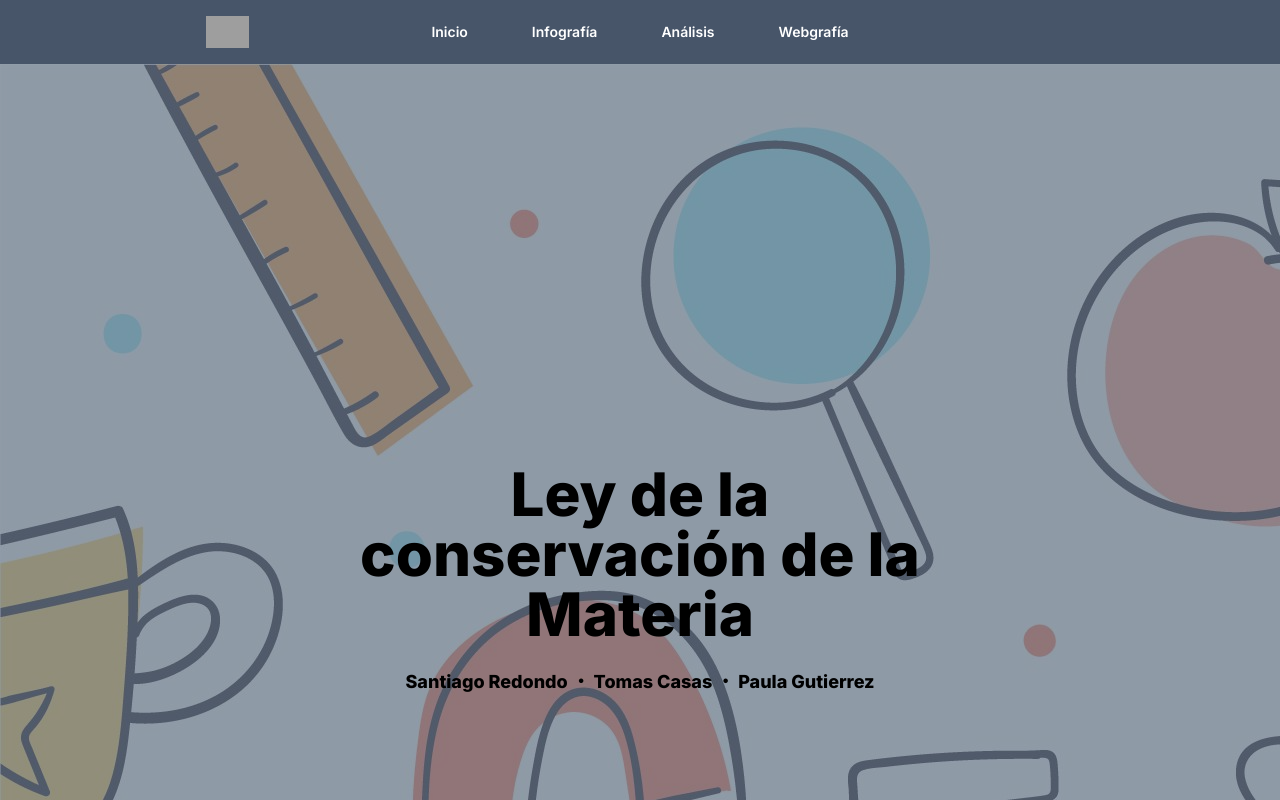
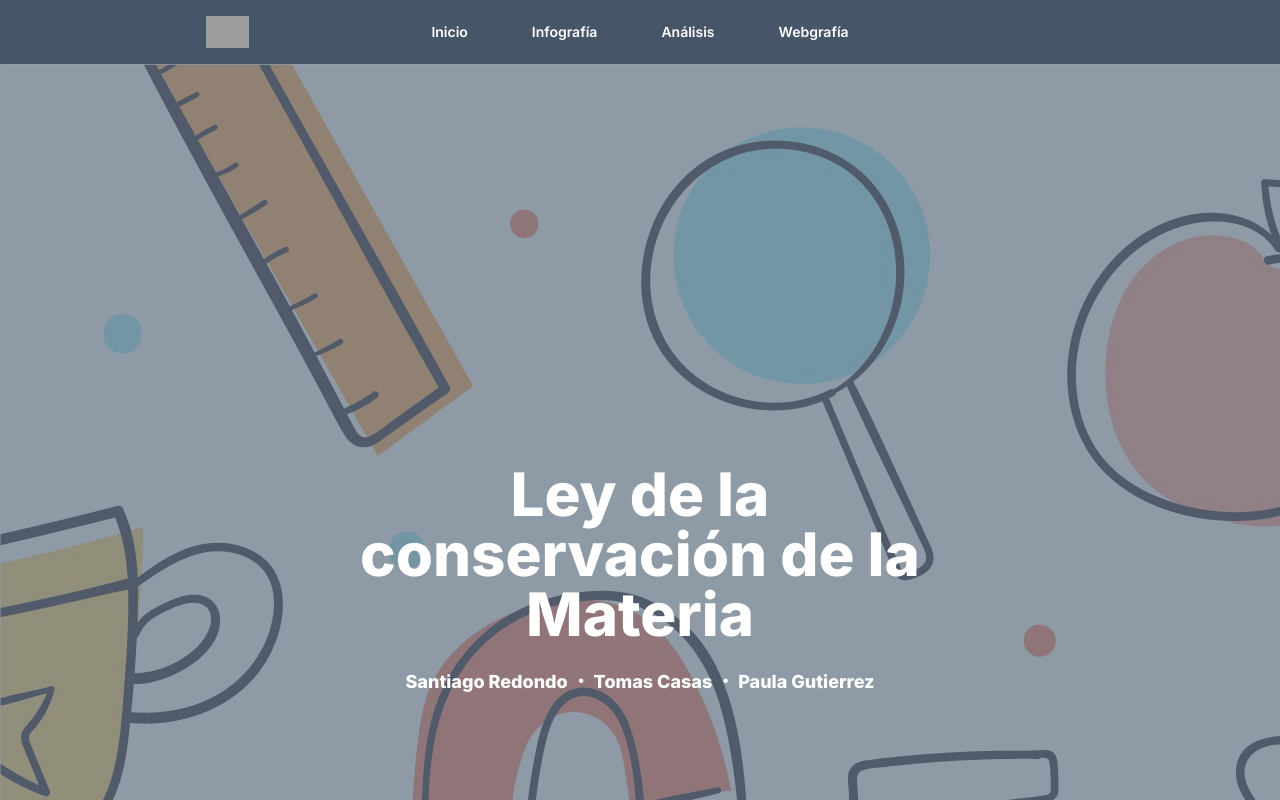
Before and after one commit to KobaBooba/xd, a Next.js app: page / in a window 1280 px wide. Shown: the top 800 px of the page. Built offline with nearby package versions, Linux system fonts and the light colour scheme; grey boxes are pictures that could not be loaded.

Commit message:
Actualizar page.tsx

```diff
--- a/src/app/page.tsx
+++ b/src/app/page.tsx
@@ -8,7 +8,7 @@ export default function Home() {
         <div className="absolute inset-0 bg-slate-500 opacity-70" />
         <main className="relative">
   <div className="px-6 md:px-0">
-    <div className="mx-auto max-w-2xl py-10 sm:py-20 md:py-40 lg:py-56">
+    <div className="mx-auto max-w-2xl py-10 sm:py-20 md:py-40 lg:py-56 text-white">
       <div className="text-center">
         <h1 className="text-2xl sm:text-4xl md:text-6xl pt-10 sm:pt-20 font-extrabold">Ley de la conservación de la Materia</h1>
         <p className="mt-4 sm:mt-6 text-sm sm:text-lg leading-8 font-extrabold">Santiago Redondo ・ Tomas Casas ・ Paula Gutierrez</p>
```
